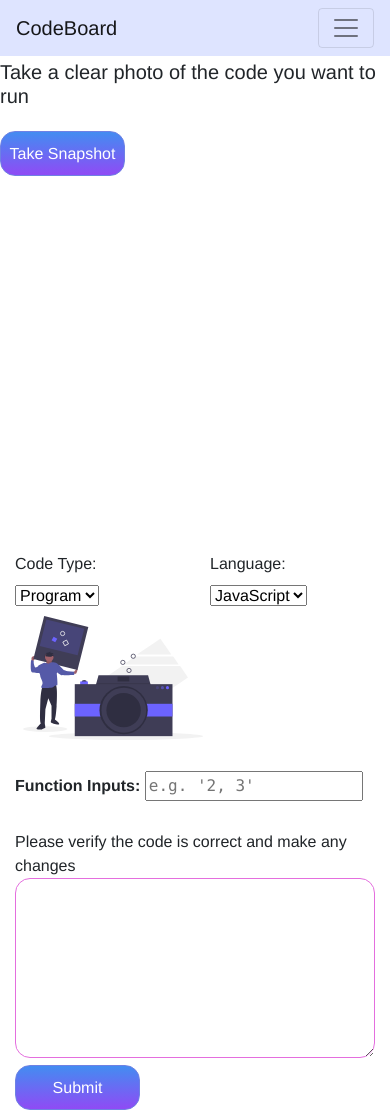
After one commit to ayung8/CodeBoard, a Flask app: template templates/index2.html in a window 390 px wide; the page is wider, and only the part inside the window is pictured. The commit adds this page. Run offline with Flask 2, Linux system fonts and the light colour scheme; the template is opened without the code that fills it, so the values that code supplies are empty; some libraries are stand-ins or nearby versions.

Commit message:
messed with bootstrap until it was a little bit responsive

```diff
--- a/app.py
+++ b/app.py
@@ -130,11 +130,11 @@ def index():
 
 @app.route("/index")
 def intro():
-    return render_template("index.html")
+    return render_template("index2.html")
 
 @app.route("/about")
 def about():
-    return render_template("index.html")
+    return render_template("index2.html")
 
 @app.route("/runOCR", methods=['POST'])
 def runOCR():
--- a/static/handlers.js
+++ b/static/handlers.js
@@ -9,7 +9,6 @@ function setup() {
     Webcam.reset();
     Webcam.attach( '#my_camera' );
 }
-
 function take_snapshot() {
     let img = '';
     Webcam.snap( function(data_uri) {
--- a/templates/Intro.html
+++ b/templates/Intro.html
@@ -38,7 +38,11 @@
       </div>
     </nav>
     <div class="img-wrapper">
-        <img class="img-responsive" src="/static/images/logo.png">
+        <div class="row">
+          <div class="col">
+              <img class="img-fluid mx-auto d-block" style="width:90%;" src="/static/images/logo.png">
+          </div>
+        </div>
         <div class="img-overlay">
             <a href="/index">
               <button class="btn btn-lg btn-secondary">Start</button>
--- /dev/null
+++ b/templates/index2.html
@@ -0,0 +1,112 @@
+<!doctype html>
+
+<html lang="en">
+<head>
+	 <!-- Required meta tags -->
+	 <meta charset="utf-8">
+	 <meta name="viewport" content="width=device-width, initial-scale=1, shrink-to-fit=yes">
+
+	 <link rel="stylesheet" href="/static/styles.css" >
+	 <link href="https://fonts.googleapis.com/css?family=Hind&display=swap" rel="stylesheet">
+
+	 <!-- Bootstrap CSS -->
+	 <link rel="stylesheet" href="https://stackpath.bootstrapcdn.com/bootstrap/4.3.1/css/bootstrap.min.css" integrity="sha384-ggOyR0iXCbMQv3Xipma34MD+dH/1fQ784/j6cY/iJTQUOhcWr7x9JvoRxT2MZw1T" crossorigin="anonymous">
+	<meta http-equiv="Content-Type" content="text/html; charset=utf-8">
+	<link rel="shortcut icon" type="image/x-icon" href="/static/images/favicon.ico">
+
+	<title>CodeBoard</title>
+
+	<style type="text/css">
+
+		body { font-family: Helvetica, sans-serif; }
+		h2, h3 { margin-top:0; }
+		form { margin-top: 15px; }
+		form > input { margin-right: 15px; }
+		#camera-illustration{ width: 50% !important;}
+		#photoButton { width: 75px !important; }
+		#returnedText{ width: 100%; height:180px; border-radius: 15px; border:1px solid rgb(228, 110, 222);}
+		.bold { font-weight: bold;}
+	</style>
+	<script src="https://code.jquery.com/jquery-3.3.1.min.js"></script>
+	<script type="text/javascript" src="/static/cameraMin.js"></script>
+	<script type="text/javascript" src="/static/handlers.js"></script>
+</head>
+
+<body>
+	<nav class="navbar navbar-expand-lg navbar-color navbar-light">
+		<a class="navbar-brand" href="#">CodeBoard</a>
+		<button class="navbar-toggler" type="button" data-toggle="collapse" data-target="#navbarNav" aria-controls="navbarNav" aria-expanded="false" aria-label="Toggle navigation">
+		<span class="navbar-toggler-icon"></span>
+		</button>
+		<div class="collapse navbar-collapse" id="navbarNav">
+		<ul class="navbar-nav">
+			<li class="nav-item active">
+			<a class="nav-link" href="/">Home <span class="sr-only">(current)</span></a>
+			</li>
+			<li class="nav-item">
+			<a class="nav-link" href="/about">About</a>
+			</li>
+			<li class="nav-item">
+			<a class="nav-link" href="/index">Start</a>
+			</li>
+		</ul>
+		</div>
+	</nav>
+<div class="container">
+    <div class="row mt-1">
+        <div class="col">
+            <div class="row">
+                <h5> Take a clear photo of the code you want to run</h5>
+            </div>
+            <div class="row mb-2">
+                <form>
+                    <input type="button" class ="button" value="Access Camera" onClick="setup(); $(this).hide().next().show(); $('#results').hide(); $('#my_camera').show()" style="display:none">
+                    <input type="button" class="button" value="Take Snapshot" onClick="take_snapshot(); $(this).hide().prev().show(); $('#my_camera').hide(); $('#results').show()">
+                </form>
+            </div>
+            <div class="row mb-2">
+                <div id="my_camera" class="col"></div>
+                <div id="results" class="col" style="display:none"></div>
+            </div>
+            <div class="row mb-2">
+                <div class="col">
+                    <label>Code Type:</label>
+                    <select id="types" name="types" form="codeRunner">
+                        <option selected value="program">Program</option>
+                        <option value="function">Function</option>
+                    </select>
+                </div>
+                <div class="col">
+                    <label>Language:</label>
+                    <select name="languages" form="codeRunner">
+                        <option value="javascript">JavaScript</option>
+                        <option value="c">C</option>
+                        <option value="python" disabled>Python</option>
+                    </select>
+                </div>
+            </div>
+            <div class="row">
+                <div class="col">
+                    <img class="ml-2 d-block" id="camera-illustration" src="/static/images/camera.svg">
+                </div>
+            </div>
+        </div>
+        <div class="col mt-3 pa-1">
+            <form action="/output" method="post" id="codeRunner">
+                <div id=functionInputs class ="bold">
+                    <label>Function Inputs:</label>
+                    <input type="text" name="functionInputs" value="" placeholder="e.g. '2, 3'" style="font-family:Lucida Console, Monaco, monospace">
+                </div>
+                <br>
+                <div mt-2> Please verify the code is correct and make any changes</div>
+                <textarea name="codetorun" id="returnedText" style="font-family:Lucida Console, Monaco, monospace"></textarea>
+                <input type="submit" class="button offset-md-4">
+            </form>
+        </div>
+    </div>
+</body>
+    <script>setup();</script>
+    <script src="https://cdnjs.cloudflare.com/ajax/libs/popper.js/1.14.7/umd/popper.min.js" integrity="sha384-UO2eT0CpHqdSJQ6hJty5KVphtPhzWj9WO1clHTMGa3JDZwrnQq4sF86dIHNDz0W1" crossorigin="anonymous"></script>
+    <script src="https://stackpath.bootstrapcdn.com/bootstrap/4.3.1/js/bootstrap.min.js" integrity="sha384-JjSmVgyd0p3pXB1rRibZUAYoIIy6OrQ6VrjIEaFf/nJGzIxFDsf4x0xIM+B07jRM" crossorigin="anonymous"></script>
+</body>
+</html>
```
Lines whose indentation alone changed are shown as unchanged.
